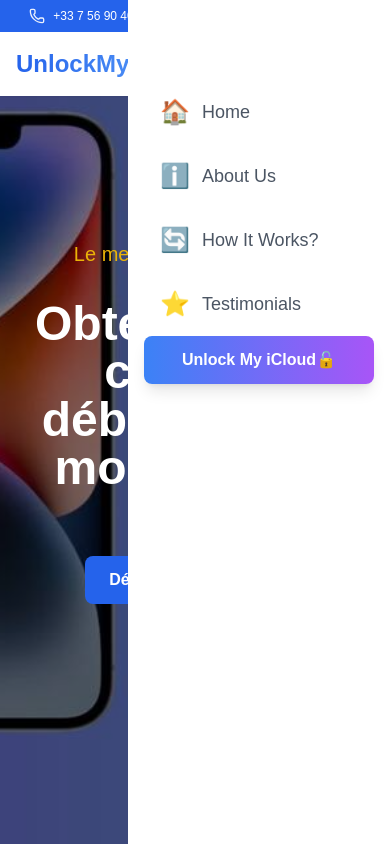
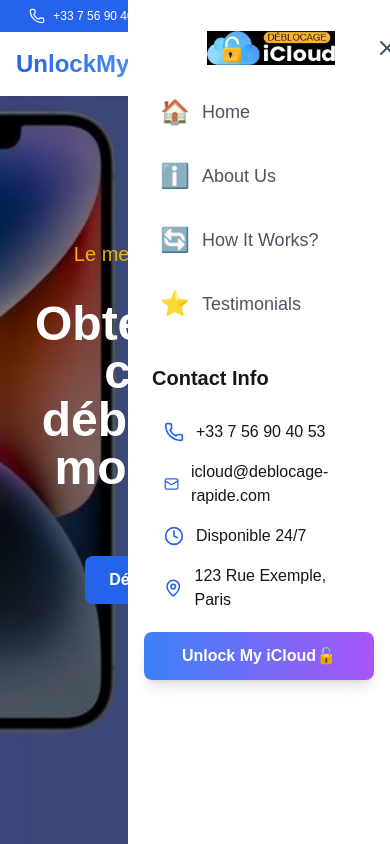
Before and after one commit to ansetechnoapp/quickrelease, a Next.js app: page / in a window 390 px wide. Both pictures are taken after a click on the button "Toggle menu". Shown: the top 844 px of the page. Built offline with nearby package versions, Linux system fonts and the light colour scheme.

Commit message:
berno_contact_mobile

```diff
--- a/src/components/Footer.tsx
+++ b/src/components/Footer.tsx
@@ -109,7 +109,7 @@
             <div className="text-center md:text-left">
               <div className="w-[150px] md:w-[188px] h-[40px] md:h-[50px] mx-auto md:mx-0">
                 <Image
-                  src="/footer-logo.jpg"
+                  src="/footer-logo.png"
                   alt="Logo"
                   width={188}
                   height={50}
--- a/src/components/Navbar.tsx
+++ b/src/components/Navbar.tsx
@@ -1,5 +1,6 @@
 "use client";
-import Link from 'next/link';
+import Link from "next/link";
+import { MapPin } from "lucide-react"; // Importer l'icône MapPin
 import React, { useState, useEffect } from "react";
 import { Menu, X, Phone, Mail, Clock } from "lucide-react";
 import Button from "./ui/Button";
@@ -43,7 +44,8 @@
     <div className="fixed w-full top-0 z-50">
       {/* Top Bar with slide-down animation */}
       <div
-        className={`bg-blue-600 text-white transform transition-all duration-300 ${isScrolled ? "h-0 opacity-0" : "h-auto opacity-100"
+        className={`bg-blue-600 text-white transform transition-all duration-300 ${
+          isScrolled ? "h-0 opacity-0" : "h-auto opacity-100"
         }`}
       >
         <div className="container mx-auto px-4 py-2">
@@ -80,7 +82,8 @@
 
       {/* Main Navbar */}
       <nav
-        className={`bg-white transition-all duration-500 ${isScrolled ? "shadow-lg" : "shadow-sm"
+        className={`bg-white transition-all duration-500 ${
+          isScrolled ? "shadow-lg" : "shadow-sm"
         }`}
       >
         <div className="container mx-auto px-4">
@@ -109,24 +112,38 @@
                   <span className="relative z-10">{item.name}</span>
                   <span
                     className={`absolute bottom-0 left-0 w-full h-0.5 bg-blue-600 transform origin-left
-                    transition-transform duration-300 ${activeItem === item.name ? "scale-x-100" : "scale-x-0"
+                    transition-transform duration-300 ${
+                      activeItem === item.name ? "scale-x-100" : "scale-x-0"
                     }
                     group-hover:scale-x-100`}
                   />
                 </a>
               ))}
-              <Button onClick={() => setIsMenuOpen(false)} icon={(
-               <FaArrowRight className="ml-2" />
-
-                )}> <Link href="/other_page/demarrer">Unlock My iCloud</Link></Button>
+              <Button
+                onClick={() => setIsMenuOpen(false)}
+                icon={<FaArrowRight className="ml-2" />}
+              >
+                {" "}
+                <Link href="/other_page/demarrer">Unlock My iCloud</Link>
+              </Button>
             </div>
 
+            <div className="flex justify-between space-x-8 items-center mb-8 md:hidden z-50">
+  {/* Logo visible uniquement lorsque le menu est ouvert */}
+  <div className="left-0 flex-shrink-0">
+    {isMenuOpen && (
+      <img
+        src="/footer-logo.png"
+        alt="Logo"
+        className="w-32 h-auto"
+      />
+    )}
+  </div>
 
-
-            {/* Animated Mobile Menu Button */}
+  {/* Bouton pour ouvrir/fermer le menu */}
   <button
     onClick={() => setIsMenuOpen(!isMenuOpen)}
-              className="md:hidden p-2 rounded-md text-gray-600 hover:text-blue-600 hover:bg-blue-50 transition-all duration-300 transform hover:scale-105"
+    className="ml-16 p-2 rounded-md text-gray-600 hover:text-blue-600 hover:bg-blue-50 transition-all duration-300 transform hover:scale-105"
     aria-label="Toggle menu"
   >
     {isMenuOpen ? (
@@ -142,10 +159,16 @@
     )}
   </button>
 </div>
+
+          </div>
         </div>
 
         {/* Enhanced Mobile Navigation */}
-        <div className={`ml-32 md:hidden fixed inset-0 bg-white transform transition-transform duration-300 ease-in-out ${isMenuOpen ? "translate-x-0" : "translate-x-full"}`}>
+        <div
+          className={`ml-32 md:hidden fixed inset-0 bg-white transform transition-transform duration-300 ease-in-out ${
+            isMenuOpen ? "translate-x-0" : "translate-x-full"
+          }`}
+        >
           <div className="flex flex-col h-full pt-20 pb-6 px-4">
             {navItems.map((item, index) => (
               <a
@@ -159,23 +182,36 @@
                 <span>{item.name}</span>
               </a>
             ))}
-            {/* <a
-              href={``}
-              className="flex items-center space-x-3 px-4 py-4 text-lg text-gray-600 hover:text-blue-600 hover:bg-blue-50 rounded-lg transition-all duration-300 transform hover:translate-x-2"
-              style={{
-                animationDelay: `100ms`
-              }}
-              onClick={() => setIsMenuOpen(false)}
-            >
-              <span className="text-2xl">
-                🔓
-              </span>
-              <span>
-                Unlock My iCloud
-              </span>
-            </a> */}
-            <Button onClick={() => setIsMenuOpen(false)} icon={<div>🔓</div>}> <Link href="/other_page/demarrer">Unlock My iCloud</Link></Button>
 
+            <div className="mt-5">
+              <h4 className="font-semibold p-2 text-xl">Contact Info</h4>
+              <div className="m-5">
+                <ul className="space-y-4">
+                  <li className="flex items-center space-x-3">
+                    <Phone size={20} className="text-blue-600" />
+                    <span>+33 7 56 90 40 53</span>
+                  </li>
+                  <li className="flex items-center space-x-3">
+                    <Mail size={20} className="text-blue-600" />
+                    <span>icloud@deblocage-rapide.com</span>
+                  </li>
+                  <li className="flex items-center space-x-3">
+                    <Clock size={20} className="text-blue-600" />
+                    <span>Disponible 24/7</span>
+                  </li>
+                  <li className="flex items-center space-x-3">
+                    <MapPin size={20} className="text-blue-600" />{" "}
+                    {/* Utiliser MapPin à la place de Location */}
+                    <span>123 Rue Exemple, Paris</span>
+                  </li>
+                </ul>
+              </div>
+            </div>
+
+            <Button onClick={() => setIsMenuOpen(false)} icon={<div>🔓</div>}>
+              {" "}
+              <Link href="/other_page/demarrer">Unlock My iCloud</Link>
+            </Button>
           </div>
         </div>
       </nav>
```
Also changed, not shown: public/footer-logo.png (renamed from public/footer-logo.jpg). Lines whose indentation alone changed are shown as unchanged.
